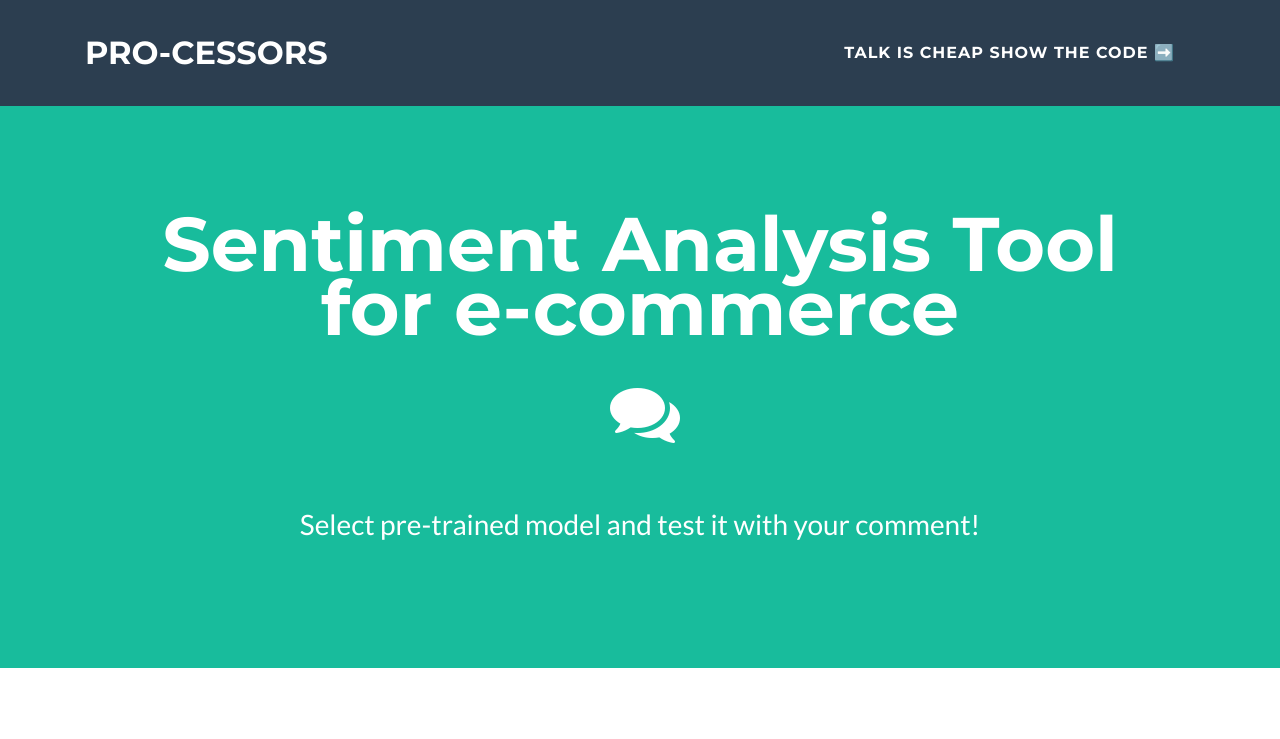
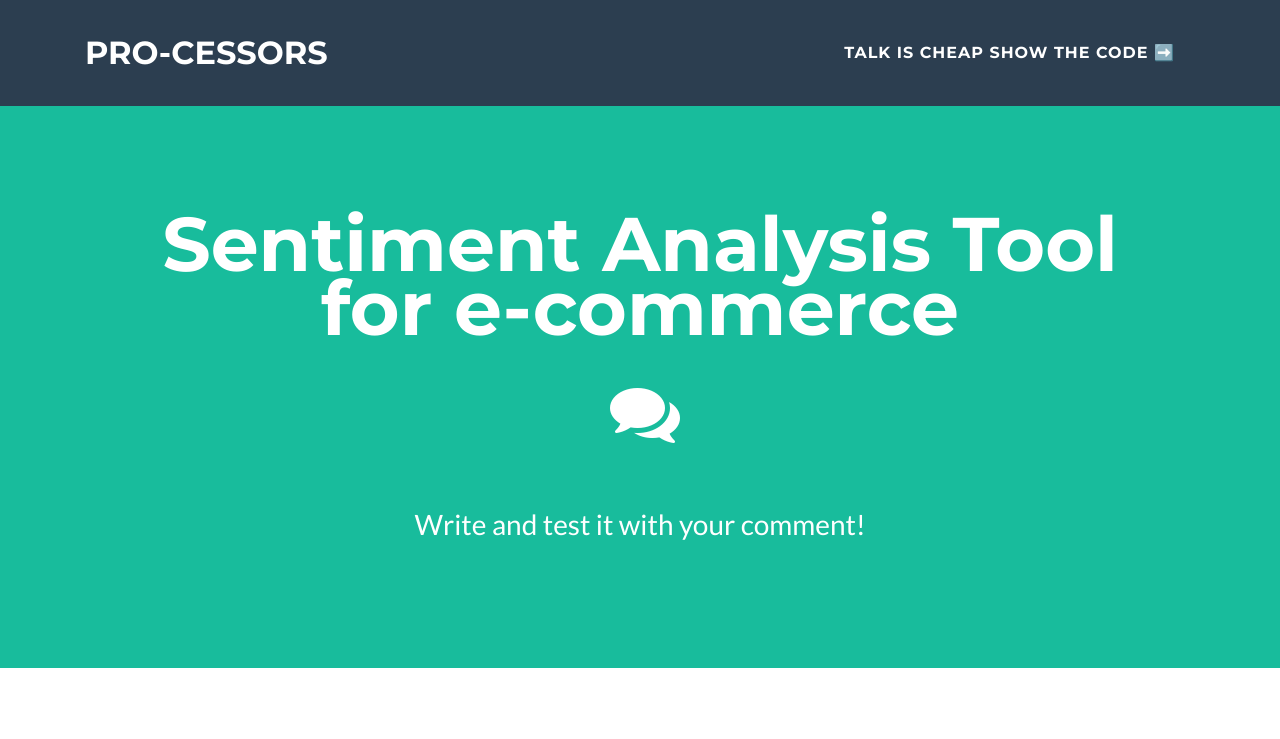
Before and after one commit to ibrahim-dogan/turkish-comment-sentiment-analysis, a Django app: template templates/index.html in a window 1280 px wide. Shown: the top 739 px of the page. Run offline with Django 3.2, Linux system fonts and the light colour scheme; the template is opened without the code that fills it, so the values that code supplies are empty; some libraries are stand-ins or nearby versions.

Commit message:
Update index.html

```diff
--- a/templates/index.html
+++ b/templates/index.html
@@ -34,7 +34,7 @@
     <div class="container">
         <h1 style="padding: 10px;">&nbsp; &nbsp;Sentiment Analysis Tool&nbsp; &nbsp; for e-commerce</h1><i
             class="fa fa-comments" style="width: 80px;height: 80px;font-size: 70px;padding: 10px;margin: 10px;"></i>
-        <h2 id="res" class="font-weight-light mb-0" style="padding: 30px;margin: 20px;">Select pre-trained model and
+        <h2 id="res" class="font-weight-light mb-0" style="padding: 30px;margin: 20px;">Write and
             test it with
             your comment!</h2>
     </div>
```
